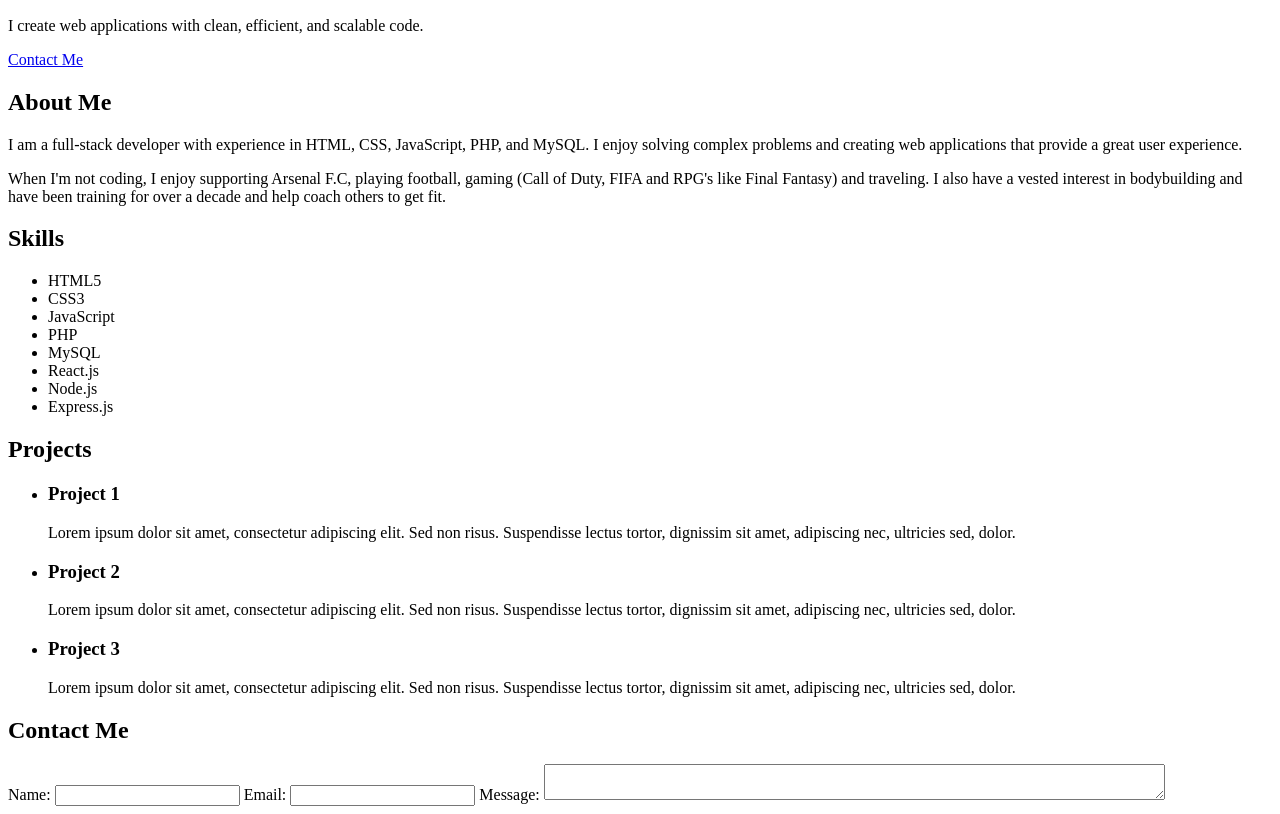
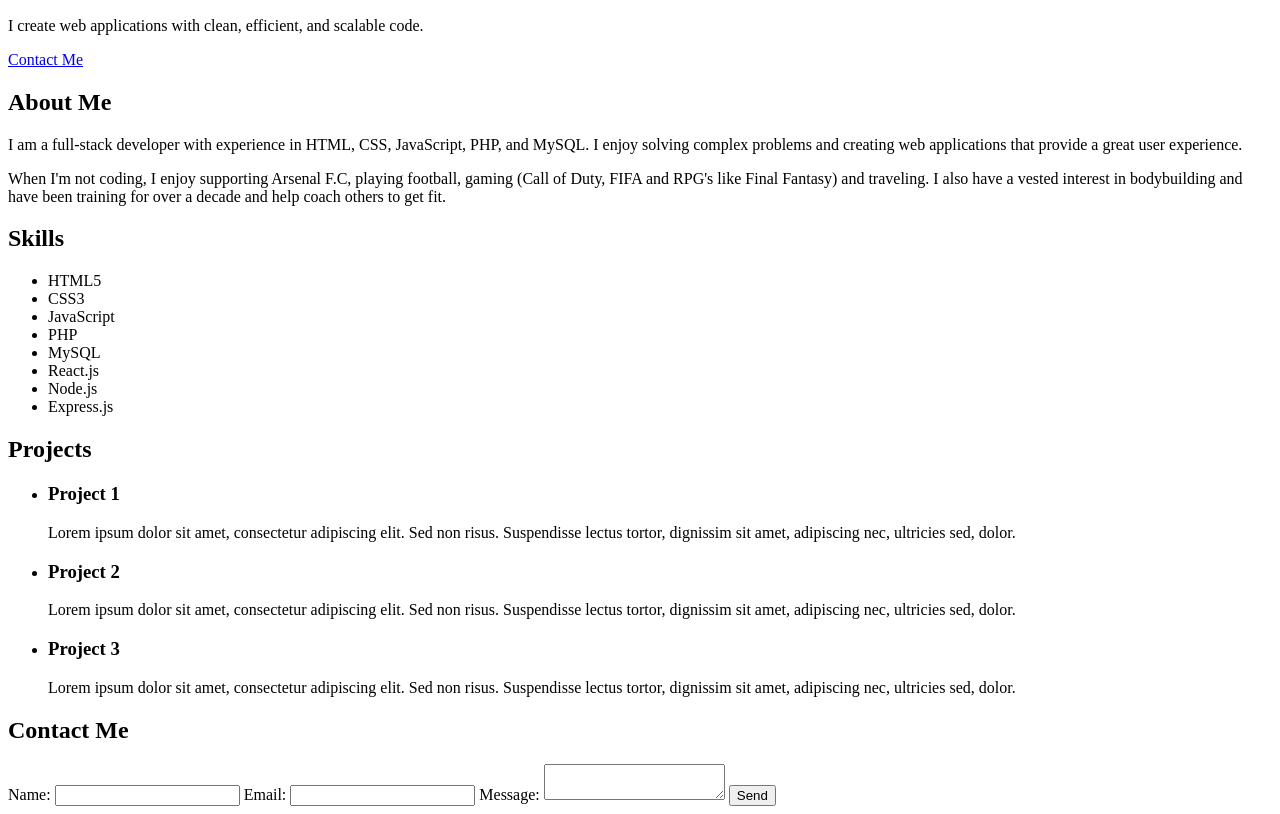
Before and after one commit to Riyad19/portfolio-project, a plain HTML site: page index.html in a window 1280 px wide. Shown: the part 185-999 px from the top of the page. Drawn offline with Linux system fonts and the light colour scheme; files that its build step writes are made by us from their sources.

Commit message:
added alert for submit button

```diff
--- a/index.html
+++ b/index.html
@@ -61,13 +61,14 @@
 		</section>
 		<section id="contact">
     		<h2>Contact Me</h2>
-			<form action="#" method="post">
+    		<form action="#" method="post" onsubmit="alert('Thanks for your message! I will get back to you shortly.');">
         		<label for="name">Name:</label>
         		<input type="text" id="name" name="name">
         		<label for="email">Email:</label>
         		<input type="email" id="email" name="email">
         		<label for="message">Message:</label>
-				<textarea id="message" name="message" rows="2" cols="75"></textarea>
+        		<textarea id="message" name="message"></textarea>
+        		<button type="submit" id="submit-btn" class="btn">Send</button>
     		</form>
 		</section>
     </main>
```
Lines whose indentation alone changed are shown as unchanged.
